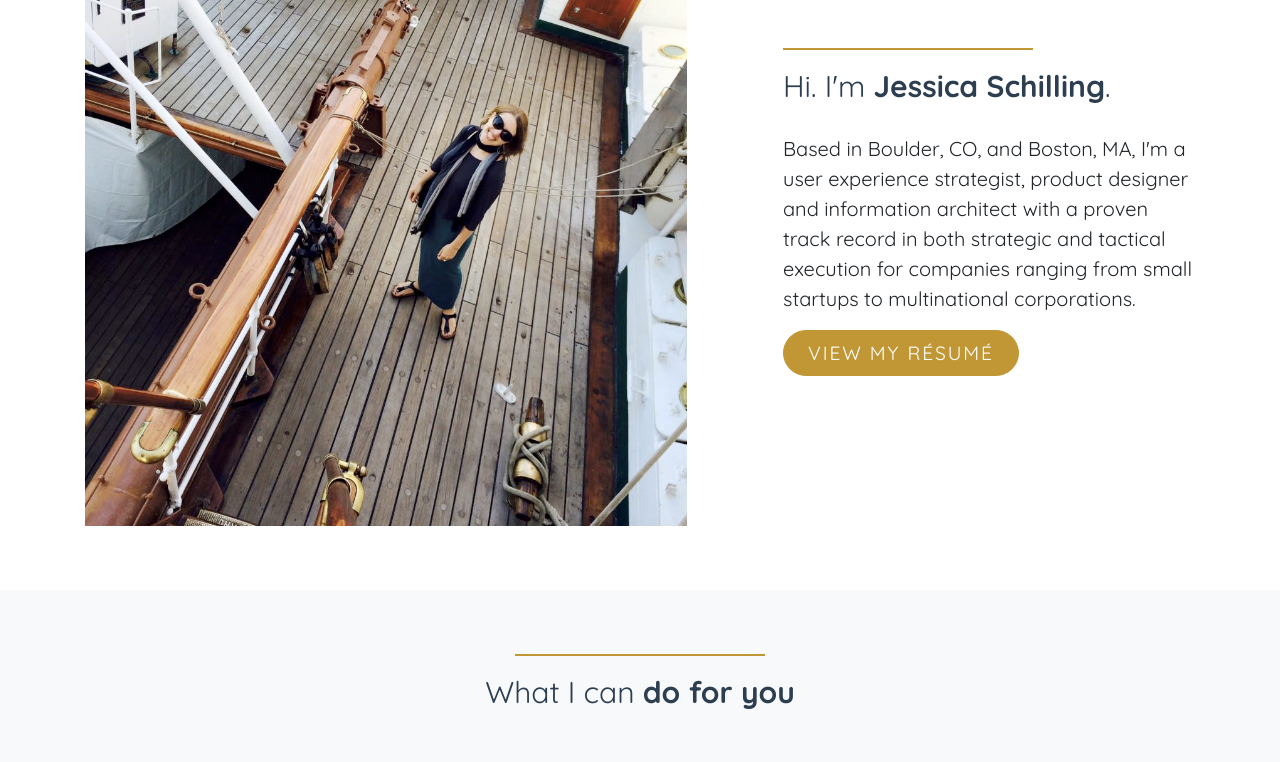
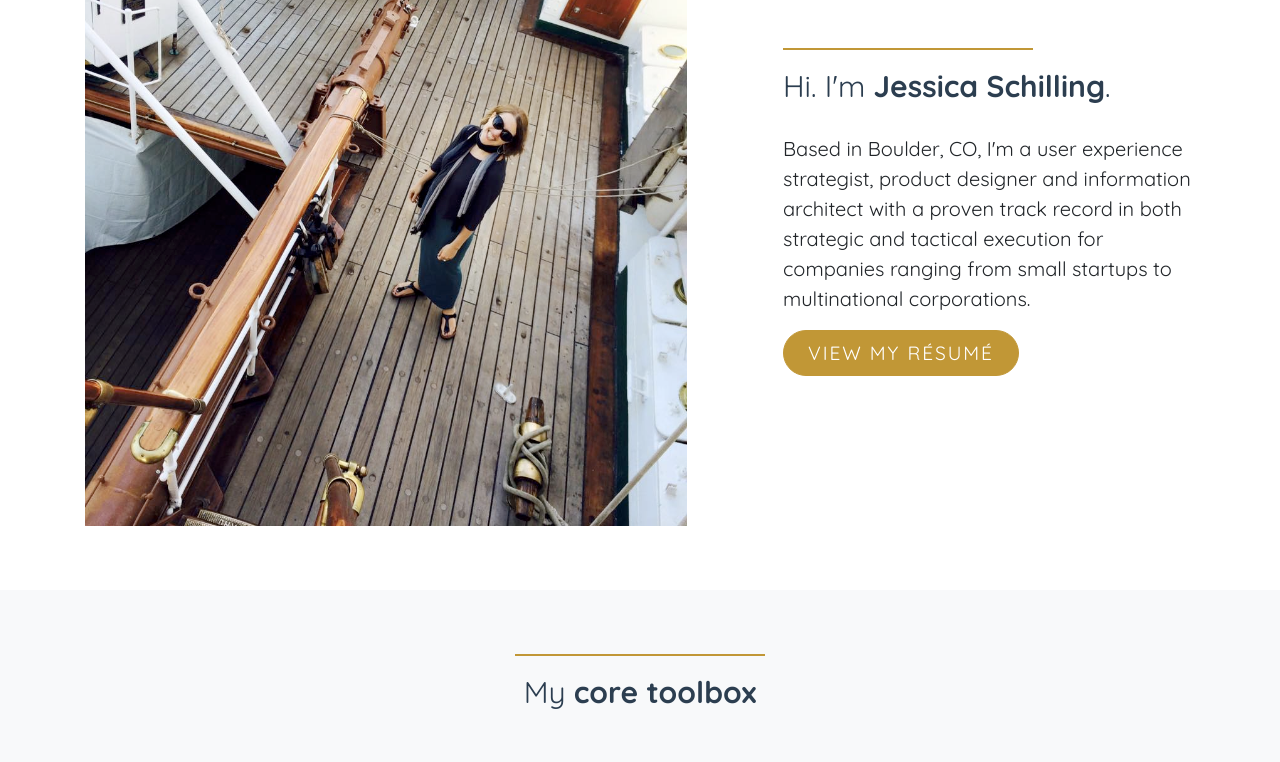
Before and after one commit to jessicaschilling/portfolio, a React (Create React App) app: page / in a window 1280 px wide. Shown: the part 940-1702 px from the top of the page. Built offline with nearby package versions, Linux system fonts and the light colour scheme.

Commit message:
Text tweaks

```diff
--- a/src/App.js
+++ b/src/App.js
@@ -55,7 +55,7 @@ class App extends Component {
             <div className="section-heading">
               <h2>Hi. I'm <strong>Jessica Schilling</strong>.</h2>
             </div>
-            <p className="lead">Based in Boulder, CO, and Boston, MA, I'm a user experience strategist, product designer and information architect with a proven track record in both strategic and tactical execution for companies ranging from small startups to multinational corporations.</p>
+            <p className="lead">Based in Boulder, CO, I'm a user experience strategist, product designer and information architect with a proven track record in both strategic and tactical execution for companies ranging from small startups to multinational corporations.</p>
             <p>
               <a href="http://www.jessicaschilling.com/jessica-schilling.pdf" target="_blank" rel="noopener noreferrer" className="btn btn-primary px-4 py-2 btn-sm smoothscroll">View my r&eacute;sum&eacute;</a>
             </p>
@@ -71,7 +71,7 @@ class App extends Component {
         <div className="row mb-4">
           <div className="col-md-12">
             <div className="section-heading text-center">
-              <h2>What I can <strong>do for you</strong></h2>
+              <h2>My <strong>core toolbox</strong></h2>
             </div>
           </div>
         </div>
@@ -686,8 +686,8 @@ class App extends Component {
                 <a href="https://www.github.com/jessicaschilling" target="_blank" rel="noopener noreferrer">@jessicaschilling</a>
               </li>
               <li>
-                <span className="text-uppercase">Facebook</span>
-                <a href="https://www.facebook.com/jessicaschilling" target="_blank" rel="noopener noreferrer">@jessicaschilling</a>
+                <span className="text-uppercase">Twitter</span>
+                <a href="https://twitter.com/dzesika" target="_blank" rel="noopener noreferrer">@dzesika</a>
               </li>
             </ul>
           </div>
```
